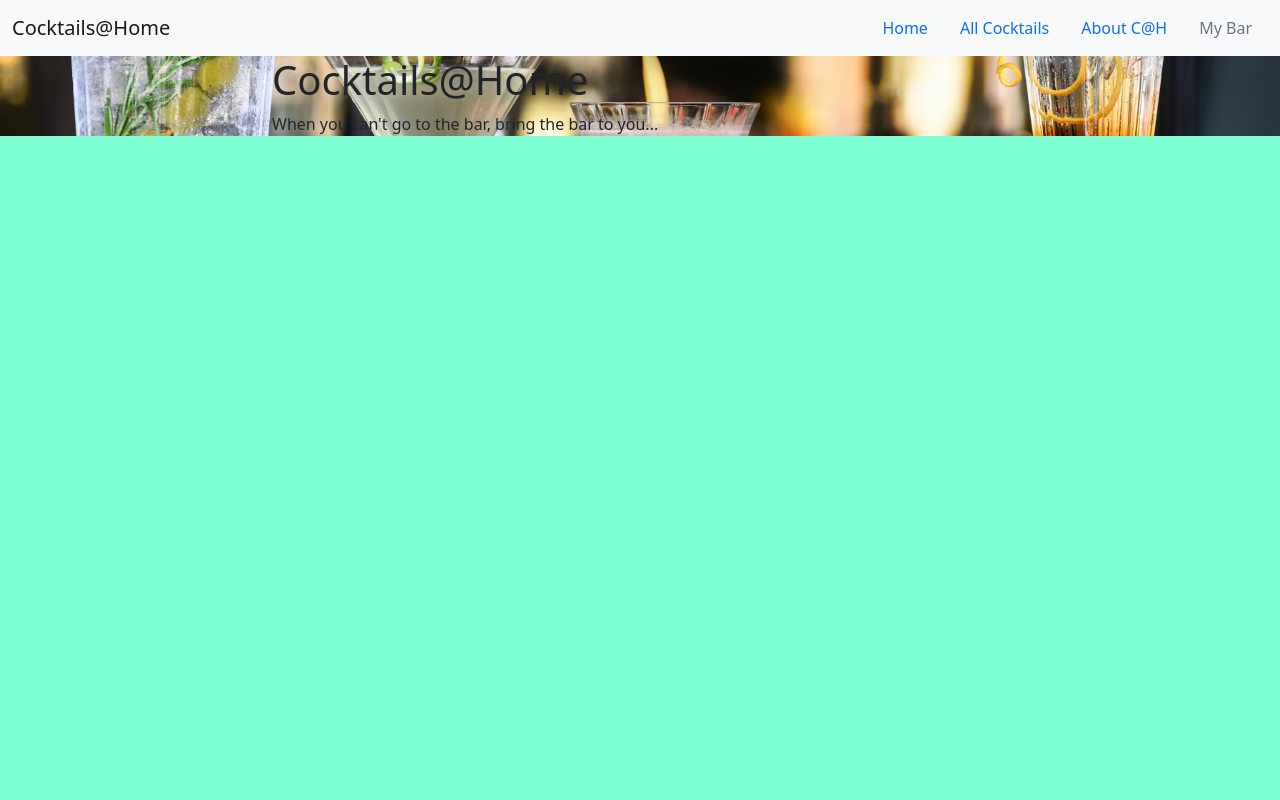
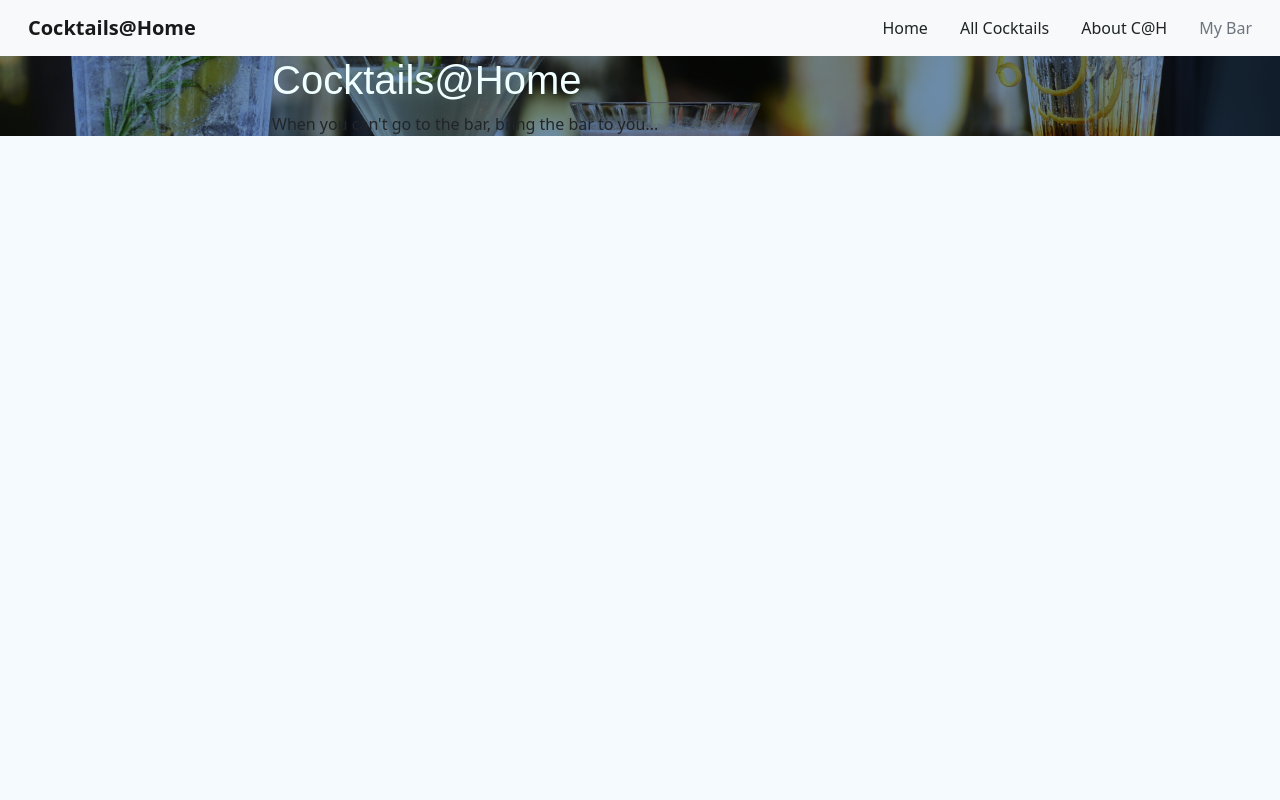
Before and after one commit to KJLuton/cocktails_at_home, a Flask app: page / in a window 1280 px wide. Run offline with Flask 2, Linux system fonts and the light colour scheme; some libraries are stand-ins or nearby versions.

Commit message:
Added style to navbar and hero image on homepage.

```diff
--- a/static/style.css
+++ b/static/style.css
@@ -1,15 +1,55 @@
 body {
     font:200;
-    background-color: aquamarine;
+    background-color: #f5faff;
+    height: 100vh;
+}
+
+/* Font */
+
+h1 {
+    font-family: 'Fjalla One', sans-serif;
+    color: azure;
 }
 
 
+/* Nav Bar */
+.nav-link {
+    display: block;
+    padding: 0.5rem 1rem;
+    color: #1e2424;
+    text-decoration: none;
+    transition: color .15s ease-in-out,background-color .15s ease-in-out,border-color .15s ease-in-out;
+}
+
+.navbar-brand {
+    padding-top: 0.3125rem;
+    padding-bottom: 0.3125rem;
+    margin-right: 1rem;
+    margin-left: 1rem;
+    font-size: 1.25rem;
+    text-decoration: none;
+    white-space: nowrap;
+    font-weight: 700;
+}
+
+/* Homepage */
 
 .welcome-container {
-    margin-bottom: 50px;
     background: no-repeat center center;
-    background-color: #868e96;
+    background-color: #364658;
     background-attachment: scroll;
     position: relative;
     background-size: cover;
+    background-blend-mode: overlay;
 }
+
+.welcome-text{
+    padding: 200px 0 150px;
+    color: white;
+    text-align: center;
+}
+
+.page-header-bar {
+    background-color: #40b3b9;
+    height: 20px;
+}
```
